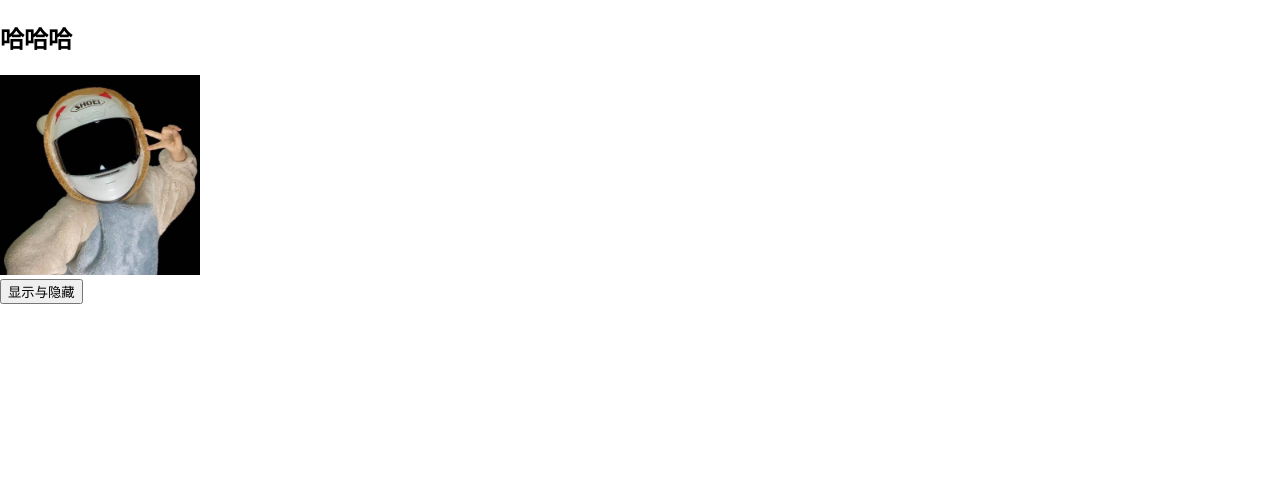
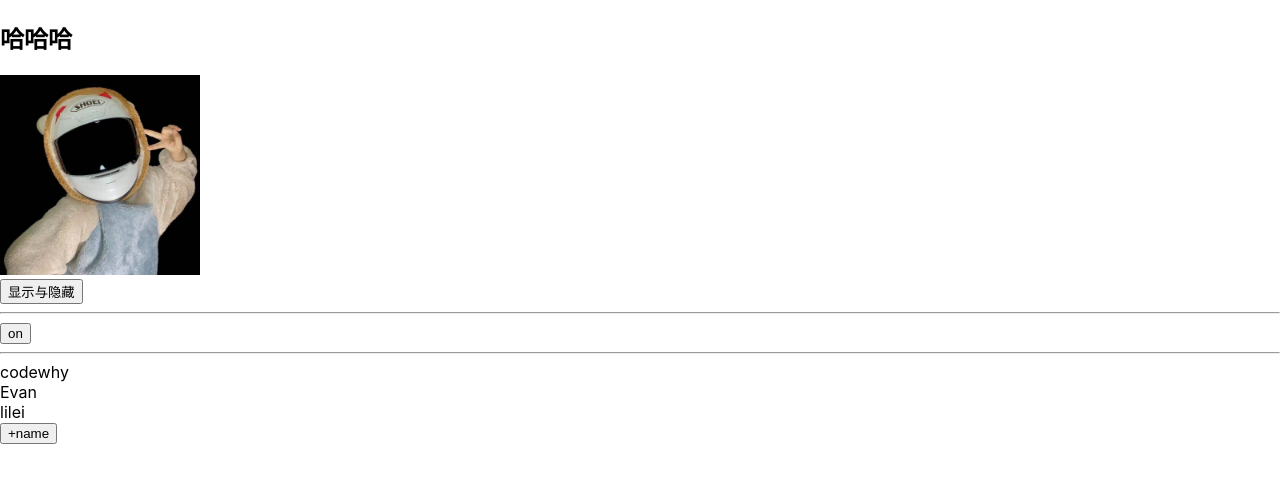
Before and after one commit to SmileYang966/React-study-demo, a React (Create React App) app: page / in a window 1280 px wide. Shown: the top 482 px of the page. Built offline with nearby package versions, Linux system fonts and the light colour scheme.

Commit message:
TransitionGroup以及SwitchTransition的使用

```diff
--- /dev/null
+++ b/src/source/14-React过渡动画/SwitchTransition.css
@@ -0,0 +1,19 @@
+.btn-enter{
+  opacity: 0;
+  transform: translateX(100%);
+}
+
+.btn-enter-active{
+  opacity: 1;
+  transform: translateX(0);
+  transition: opacity 1000ms,transform 1000ms;
+}
+
+.btn-exit{
+  opacity: 1;
+}
+
+.btn-exit-active{
+  opacity: 0;
+  transition: opacity 1000ms,transform 1000ms;
+}
--- a/src/source/14-React过渡动画/SwitchTransitionDemo.js
+++ b/src/source/14-React过渡动画/SwitchTransitionDemo.js
@@ -1,9 +1,31 @@
 import React, { PureComponent } from 'react'
+import { SwitchTransition , CSSTransition} from 'react-transition-group'
+import './SwitchTransition.css'
 
 export default class SwitchTransitionDemo extends PureComponent {
+  constructor(props){
+    super(props);
+    this.state = {
+      isOn : true
+    }
+  }
+
   render() {
+
+    const { isOn } = this.state;
+
     return (
-      <div>SwitchTransitionDemo</div>
+      <div>
+        <SwitchTransition>
+          <CSSTransition key={isOn ? 'on' : 'off'} classNames="btn" timeout={1000} mode={'in-out'}>
+            <button onClick={e=>{
+              this.setState({
+                isOn : !this.state.isOn
+              })
+            }}>{ isOn ? "on" : "off" }</button>
+          </CSSTransition>
+        </SwitchTransition>
+      </div>
     )
   }
 }
--- /dev/null
+++ b/src/source/14-React过渡动画/TransitionGroup.css
@@ -0,0 +1,14 @@
+.addName-enter{
+  opacity: 0;
+  transform: scale(0.6);
+}
+
+.addName-enter-active{
+  opacity: 1;
+  transform: scale(1);
+  transition: opacity 300ms,transform 300ms;
+}
+
+.addName-enter-done{
+  color: red;
+}
--- a/src/source/14-React过渡动画/TransitionGroupDemo.js
+++ b/src/source/14-React过渡动画/TransitionGroupDemo.js
@@ -1,9 +1,39 @@
 import React, { PureComponent } from 'react'
+import { CSSTransition, TransitionGroup } from 'react-transition-group'
+import './TransitionGroup.css'
 
 export default class TransitionGroupDemo extends PureComponent {
+  constructor(props){
+    super(props);
+    this.state = {
+      names : ["codewhy","Evan","lilei"]
+    }
+  }
+
   render() {
     return (
-      <div>TransitionGroupDemo</div>
+      <TransitionGroup>
+        {
+          this.state.names.map((value,index)=>{
+            return (
+              <CSSTransition key={index} timeout={500} classNames={'addName'}>
+                <div key={value+''+index}>
+                  {value}
+                </div>
+              </CSSTransition>
+            )
+          })
+        }
+        <button onClick={e=>{
+          this.addName()
+        }}>+name</button>
+      </TransitionGroup>
     )
   }
+
+  addName(){
+     this.setState({
+      names : [...this.state.names,'simon']
+     })
+  }
 }
--- a/src/source/14-React过渡动画/index.js
+++ b/src/source/14-React过渡动画/index.js
@@ -8,6 +8,10 @@ export default class index extends PureComponent {
     return (
       <div>
         <CSSTransitionDemo/>
+        <hr/>
+        <SwitchTransitionDemo/>
+        <hr/>
+        <TransitionGroupDemo/>
       </div>
     )
   }
```
